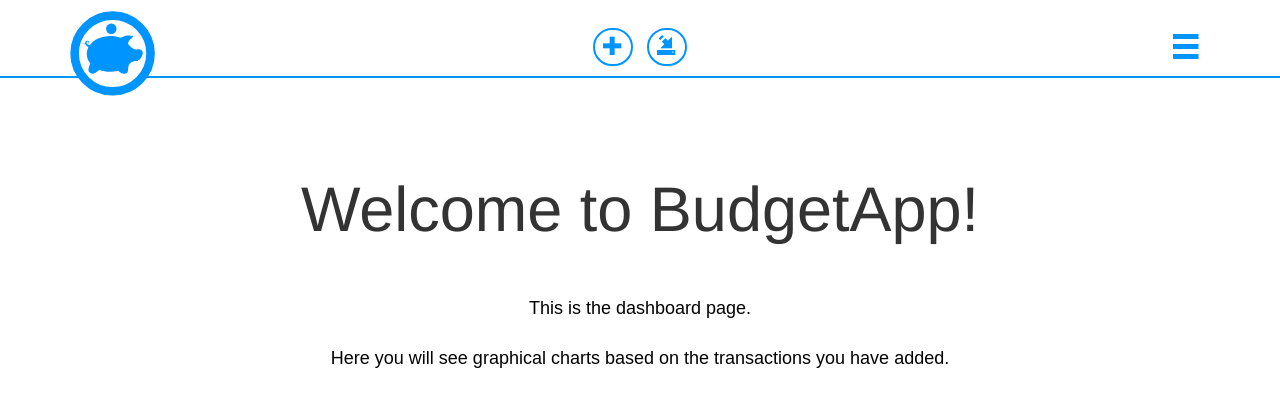
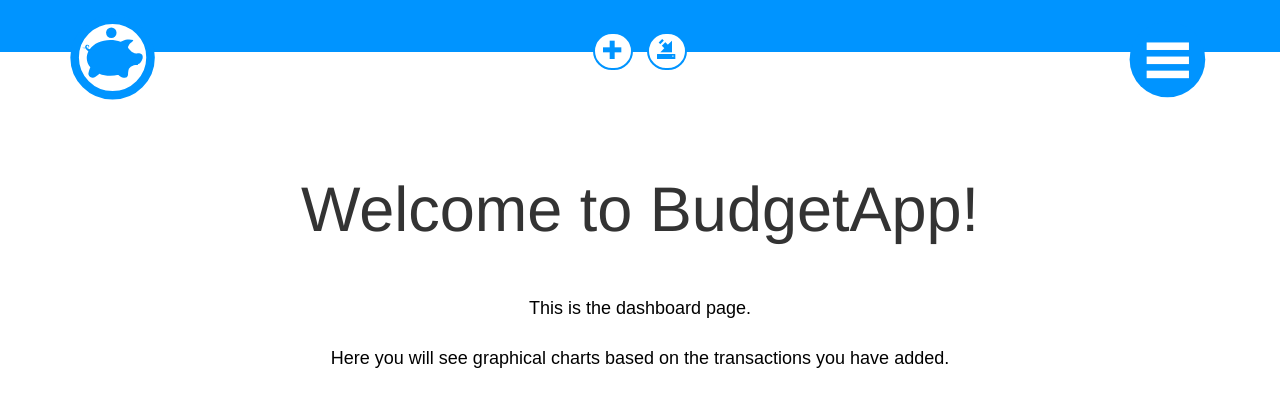
Before and after one commit to skarchr/BudgetApp, an ASP.NET MVC app: template BudgetApp/Views/Home/Index.cshtml in a window 1280 px wide. Shown: the top 420 px of the page. Run offline with ASP.NET Core 8 and stand-ins for ASP.NET MVC 5, Linux system fonts and the light colour scheme; the template is opened without the code that fills it, so the values that code supplies are empty; the visitor is signed in with stand-in values (Sample User, id 1); the project's own start-up code is not run, and a stand-in starts its controllers and pages; some libraries are stand-ins or nearby versions.

Commit message:
Changed appearance of the header

```diff
--- a/BudgetApp/Content/Site.css
+++ b/BudgetApp/Content/Site.css
@@ -102,39 +102,25 @@ textarea {
     display: block;
 }
 
-.no-scroll-top > .container > .row > .col-xs-4 > a > #svg1 {
-    display: none;
-}
-
-.no-scroll-top > .container > .row > .col-xs-4 > a > #svg2 {
-    display: inline-block;
-}
-
-.scroll-top > .container > .row > .col-xs-4 > a > #svg2 {
-    display: none;
-}
-
-.scroll-top > .container > .row > .col-xs-4 > a > #svg1 {
-    display: inline-block;
-}
-
 .no-scroll-top, .scroll-top {
-    -webkit-transition: background-color 1.0s, padding-top 1.0s ;
-    -moz-transition: background-color 1.0s, padding-top 1.0s ;
-    -ms-transition: background-color 1.0s, padding-top 1.0s ;
-    -o-transition: background-color 1.0s, padding-top 1.0s ;
-    transition: background-color 1.0s, padding-top 1.0s ;
+    -webkit-transition: padding-top 1.0s ;
+    -moz-transition: padding-top 1.0s ;
+    -ms-transition: padding-top 1.0s ;
+    -o-transition:  padding-top 1.0s ;
+    transition: padding-top 1.0s ;
 }
 
 .scroll-top {
     border-bottom: none;
-    padding-top: 10px;
-    background-color: rgba(255,255,255,0.0) !important;
+    padding-top: 14px;
     border-bottom: 2px solid #0094ff !important;
+    min-height: 78px !important;
 }
 .no-scroll-top {
-    background-color: rgba(0, 148, 244, 0.90);
+    background-color: #0094ff;
     border-bottom: 2px solid #0094ff;
+    min-height: 52px !important;
+    height: 48px;
 }
 
 .btn-xlg {
--- a/BudgetApp/Views/Home/Index.cshtml
+++ b/BudgetApp/Views/Home/Index.cshtml
@@ -15,17 +15,17 @@
 
             <h1>Welcome to BudgetApp!</h1>
             <br />
-            <p style="font-size: 18px;;">
+            <p style="font-size: 18px;">
                 This is the dashboard page.
                 <br /><br />
                 Here you will see graphical charts based on the transactions you have added.
             </p>
             <br />
-            <img class="visible-lg visible-sm" src="../../Content/images/screenshots/dashboard.PNG" alt="" height="400" style="border:2px solid #0094ff;" />
-            <img class="visible-xs" src="../../Content/images/screenshots/dashboard.PNG" alt="" height="200" style="border:2px solid #0094ff;" />
-            <p>Here's an example of how this page might look like.</p>
+            <div class="row">
+                <img class="col-xs-12 col-sm-offset-2 col-sm-8 col-md-offset-3 col-md-6" src="../../Content/images/screenshots/dashboard.PNG" alt="" style="border:2px solid #0094ff;" />
+            </div>
 
-
+            <p class="col-xs-12">Here's an example of how this page might look like.</p>
 
         </div>
 
--- a/BudgetApp/Views/Shared/_Layout.cshtml
+++ b/BudgetApp/Views/Shared/_Layout.cshtml
@@ -34,7 +34,6 @@
                         <div class="col-xs-4">
                             <a href="@Url.Action("Index", "Home")" title="Dashboard">
                                 <img src="../../Content/images/logo.svg" id="svg1" height="85" style="margin-top: 1px;position: fixed;z-index: 10000;" />
-                                <img src="../../Content/images/logo_inverted.svg" height="52" style="margin-top: 8px;" id="svg2" />
                             </a>
                         </div>
                         <div class="col-xs-4 text-center" style="padding-top: 18px;">
--- a/BudgetApp/Views/Shared/_LoginPartial.cshtml
+++ b/BudgetApp/Views/Shared/_LoginPartial.cshtml
@@ -9,12 +9,15 @@
         <ul class="list-unstyled">
             <li class="dropdown">
                 <a href="#" class="dropdown-toggle" data-toggle="dropdown" role="button" aria-haspopup="true" aria-expanded="false" title="Toggle menu">
-                    <svg id="menu" style="width: 42px; height: 42px; float: right; margin-top: 5px;">
+                    <svg id="menu" style="height: 85px;margin-top: -10px;margin-left: -85px;position: fixed;z-index: 10000;" version="1.1" id="budgetAppLogo" xmlns="http://www.w3.org/2000/svg" xmlns:xlink="http://www.w3.org/1999/xlink" x="0px" y="0px" viewBox="0 0 901 904" enable-background="new 0 0 373 375" xml:space="preserve">
+                        <defs>
+                            <style type="text/css">
 
-                        <defs>
-                            <style>
+                                .blue-stroke{
+                                    stroke:#0094FF;
+                                }
 
-                                #menu > g > .upper, #menu > g > .lower, #menu > g > .middle, #menu > g.cross > line {
+                                #menu > g > .upper, #menu > g > .lower, #menu > g > .middle, #menu > g.cross > line, #menu > .ring > circle {
                                     -webkit-transition: all 0.6s;
                                     -moz-transition: all 0.6s;
                                     -ms-transition: all 0.6s;
@@ -22,46 +25,67 @@
                                     transition: all 0.6s;
                                 }
 
+                                .dropdown > a > #menu:hover > .stripes > rect.upper {
+                                    y: 210;
+                                }
+                                .dropdown > a > #menu:hover > .stripes > rect.lower {
+                                    y: 630;
+                                }
+
+
+                                .dropdown.open > a > #menu:hover > .cross > line {
+                                    stroke-width: 20 !important;
+                                }
+
                                 .dropdown.open > a > svg > g.cross > .line1, .dropdown.open > a > svg > g.cross > .line2 {
-                                    stroke-width: 5 !important;
-                                    stroke: #0094ff !important;
+                                    stroke-width: 40 !important;
+                                    stroke: #0094FF !important;
+
+                                }
+
+                                .dropdown.open > a > svg > g.ring > circle {
+                                     fill: #fff !important;
+                                     stroke: #fff !important;
                                 }
 
                                 .dropdown.open > a > svg > g.stripes > rect.upper {
-                                    y: 50;
+                                    y: 1000 !important;
                                     fill: #fff;
                                 }
 
                                 .dropdown.open > a > svg > g.stripes > rect.lower {
-                                    y: 120;
+                                    y: 2400 !important;
                                     fill: #fff;
                                 }
 
                                 .dropdown.open > a > svg > g.stripes > rect.middle {
-                                    y: 80;
+                                    y: 1600 !important;
                                     fill: #fff;
                                 }
 
                                 .dropdown.open > a > svg > g.cross > line {
                                     display: inline-block;
                                 }
+
+
+
                             </style>
                         </defs>
-
-                        <rect stroke="#FFFFFF" stroke-width="1" fill="#FFFFFF" x="0" y="0" width="36" height="36"/>
-
-                        <g class="stripes">
-                            <rect class="upper" fill="#0094ff" x="5" y="6" width="25.5" height="5" />
-
-                            <rect class="middle" fill="#0094ff" x="5" y="16" width="25.5" height="5"/>
-
-                            <rect class="lower" fill="#0094ff" x="5" y="26" width="25.5" height="5"/>
+                        <g class="ring">
+                            <circle fill="#0094ff" stroke-width="91" stroke-miterlimit="10" cx="451.3" cy="451.7" r="402.3" />
                         </g>
                         <g class="cross">
-                            <line class="line1" x1="6" y1="6" x2="30" y2="30" style="stroke: #ffffff; stroke-width: 0" />
-                            <line class="line2" x1="6" y1="30" x2="30" y2="6" style="stroke: #ffffff; stroke-width: 0" />
+                            <line class="line1" x1="230.3" y1="230.7" x2="680.3" y2="670.7" style="stroke: #ffffff; stroke-width: 0" />
+                            <line class="line2" x1="230.3" y1="670.7" x2="680.3" y2="230.7" style="stroke: #ffffff; stroke-width: 0" />
                         </g>
+                        <g class="stripes">
+                            <rect class="upper" fill="#fff" x="230.3" y="270.7" width="450" height="80" />
+                            <rect class="middle" fill="#fff" x="230.3" y="420.7" width="450" height="80" />
+                            <rect class="lower" fill="#fff" x="230.3" y="570.7" width="450" height="80" />
+                        </g>
+
                     </svg>
+
                 </a>
                 <ul class="dropdown-menu text-left">
                     <li class="visible-xs visible-sm"><a href="@Url.Action("Create", "Transactions")" title="Add transaction">Add</a></li>
--- a/BudgetApp/Views/Transactions/Index.cshtml
+++ b/BudgetApp/Views/Transactions/Index.cshtml
@@ -136,7 +136,7 @@
         else
         {
 
-            <div class="row" style="margin-top: 0px;">
+            <div class="row">
 
                 <div class="col-xs-12">
 
```
Also changed, not shown: other parts of BudgetApp/Content/Site.css (+17 -8 lines).
